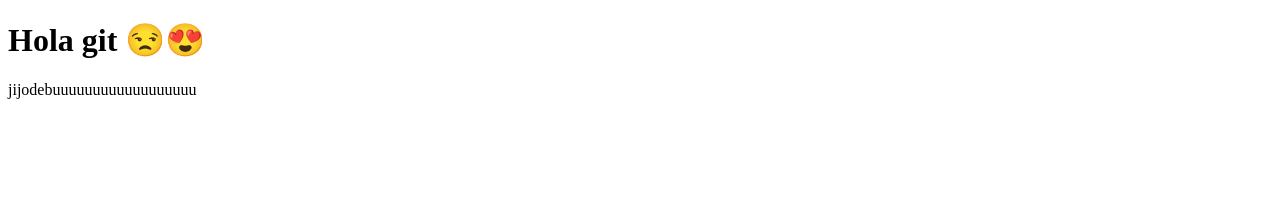
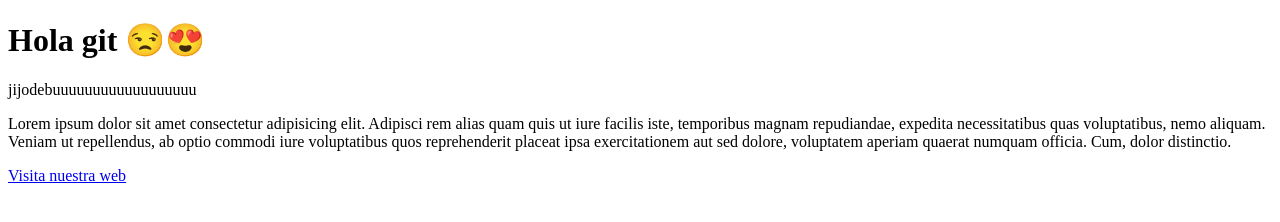
Before and after one commit to frantejerizo/proyecto-curso-git, a plain HTML site: page index.html in a window 1280 px wide. Drawn offline with Linux system fonts and the light colour scheme.

Commit message:
Agrego footer y otro parrafo con lorem50

```diff
--- a/index.html
+++ b/index.html
@@ -8,5 +8,9 @@
 <body>
     <h1>Hola git 😒😍</h1>
     <p>jijodebuuuuuuuuuuuuuuuuuu</p>
+    <p>Lorem ipsum dolor sit amet consectetur adipisicing elit. Adipisci rem alias quam quis ut iure facilis iste, temporibus magnam repudiandae, expedita necessitatibus quas voluptatibus, nemo aliquam. Veniam ut repellendus, ab optio commodi iure voluptatibus quos reprehenderit placeat ipsa exercitationem aut sed dolore, voluptatem aperiam quaerat numquam officia. Cum, dolor distinctio.</p>
+    <footer>
+        <a href="www.rollingcodeschool.com" target="_blank">Visita nuestra web</a>
+    </footer>
 </body>
 </html>
```
Also changed, not shown: sape.html (+1 -1 lines).
